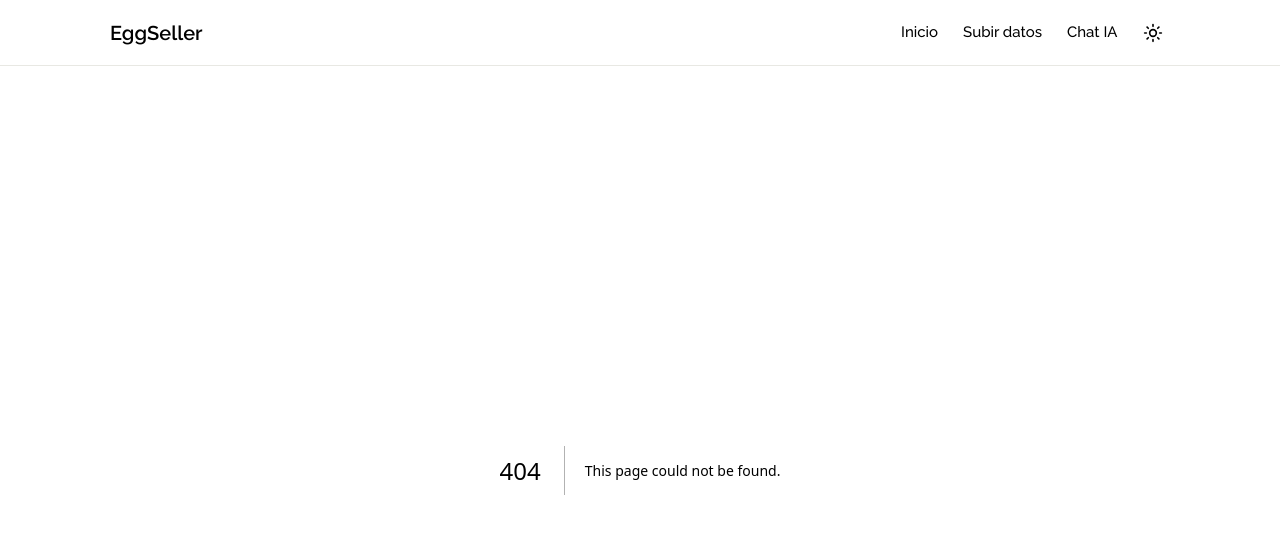
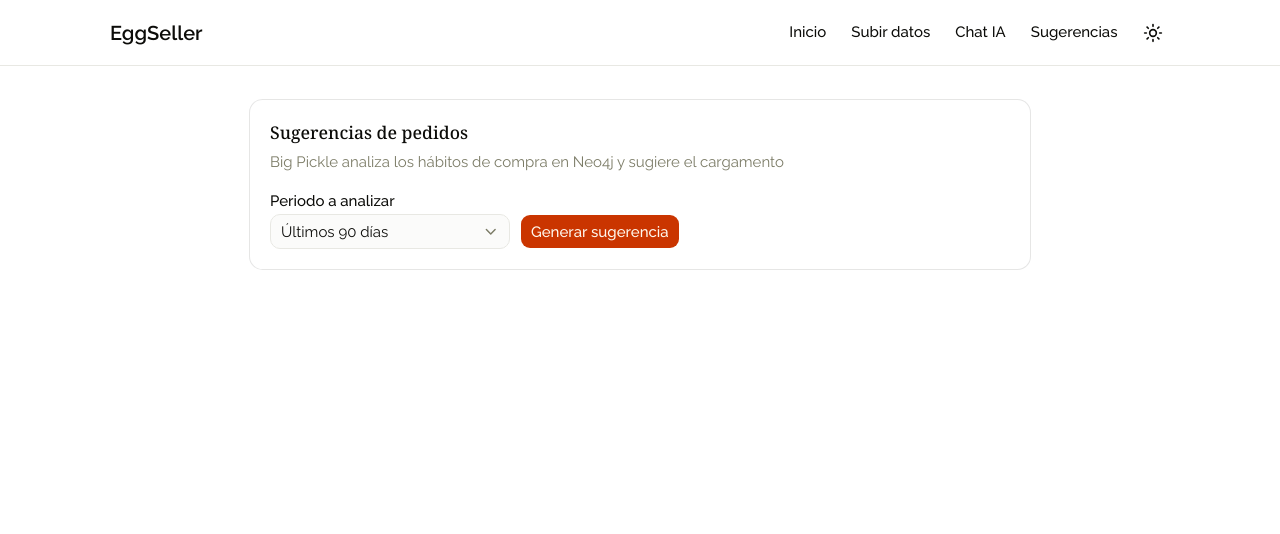
Before and after one commit to xsismadn3ss/EggSeller, a Next.js app: page /sugerencias in a window 1280 px wide. Before the commit this address had no page. Shown: the top 534 px of the page. Built offline with nearby package versions, Linux system fonts and the light colour scheme.

Commit message:
✨ Agregar página de sugerencias de pedidos

```diff
--- /dev/null
+++ b/app/sugerencias/page.tsx
@@ -0,0 +1,113 @@
+"use client";
+
+import { useState } from "react";
+import { Button } from "@/components/ui/button";
+import {
+  Card,
+  CardContent,
+  CardDescription,
+  CardHeader,
+  CardTitle,
+} from "@/components/ui/card";
+import { Label } from "@/components/ui/label";
+import {
+  Select,
+  SelectContent,
+  SelectItem,
+  SelectTrigger,
+  SelectValue,
+} from "@/components/ui/select";
+
+const PERIODOS = [
+  { label: "Últimos 90 días", desde: "2025-10-03", hasta: "2025-12-31" },
+  { label: "Q4 2025", desde: "2025-10-01", hasta: "2025-12-31" },
+  { label: "Q3 2025", desde: "2025-07-01", hasta: "2025-09-30" },
+  { label: "Todo 2025", desde: "2025-01-01", hasta: "2025-12-31" },
+];
+
+export default function SugerenciasPage() {
+  const [periodo, setPeriodo] = useState(PERIODOS[0].label);
+  const [loading, setLoading] = useState(false);
+  const [reporte, setReporte] = useState<string | null>(null);
+  const [error, setError] = useState<string | null>(null);
+
+  async function generar() {
+    const p = PERIODOS.find((x) => x.label === periodo) ?? {
+      desde: "2025-10-03",
+      hasta: "2025-12-31",
+    };
+    setLoading(true);
+    setError(null);
+    setReporte(null);
+    try {
+      const res = await fetch("/api/chat", {
+        method: "POST",
+        headers: { "Content-Type": "application/json" },
+        body: JSON.stringify({
+          message: `Analiza las ventas del ${p.desde} al ${p.hasta} usando tus herramientas (resumen, top productos, preferencias por cliente y ventas por categoría). Con esos hábitos sugiere el próximo cargamento: por producto indica cantidad aproximada en kg y una justificación breve. Responde en español, primero una tabla "Producto | Cantidad sugerida (kg) | Por qué" y luego 3 recomendaciones generales.`,
+        }),
+      });
+      const data = await res.json();
+      if (!res.ok) throw new Error(data.error ?? "Error al generar");
+      setReporte(data.text);
+    } catch (e) {
+      setError(e instanceof Error ? e.message : String(e));
+    } finally {
+      setLoading(false);
+    }
+  }
+
+  return (
+    <div className="mx-auto flex max-w-2xl flex-col gap-4 p-6">
+      <Card>
+        <CardHeader>
+          <CardTitle>Sugerencias de pedidos</CardTitle>
+          <CardDescription>
+            Big Pickle analiza los hábitos de compra en Neo4j y sugiere el
+            cargamento
+          </CardDescription>
+        </CardHeader>
+        <CardContent className="flex flex-col gap-4">
+          <div className="flex items-end gap-2">
+            <div className="flex flex-col gap-1">
+              <Label>Periodo a analizar</Label>
+              <Select
+                value={periodo}
+                onValueChange={(v) => {
+                  if (v) setPeriodo(v);
+                }}
+              >
+                <SelectTrigger className="w-48">
+                  <SelectValue />
+                </SelectTrigger>
+                <SelectContent>
+                  {PERIODOS.map((p) => (
+                    <SelectItem key={p.label} value={p.label}>
+                      {p.label}
+                    </SelectItem>
+                  ))}
+                </SelectContent>
+              </Select>
+            </div>
+            <Button onClick={generar} disabled={loading}>
+              {loading ? "Generando…" : "Generar sugerencia"}
+            </Button>
+          </div>
+          {error && <p className="text-sm text-red-600">{error}</p>}
+        </CardContent>
+      </Card>
+
+      {reporte && (
+        <Card>
+          <CardHeader>
+            <CardTitle>Reporte de pedido sugerido</CardTitle>
+            <CardDescription>{periodo}</CardDescription>
+          </CardHeader>
+          <CardContent>
+            <p className="text-sm whitespace-pre-wrap">{reporte}</p>
+          </CardContent>
+        </Card>
+      )}
+    </div>
+  );
+}
--- a/components/navbar.tsx
+++ b/components/navbar.tsx
@@ -24,6 +24,7 @@ const LINKS = [
   { href: "/", label: "Inicio" },
   { href: "/upload", label: "Subir datos" },
   { href: "/chat", label: "Chat IA" },
+  { href: "/sugerencias", label: "Sugerencias" },
 ]
 
 export function Navbar() {
```
